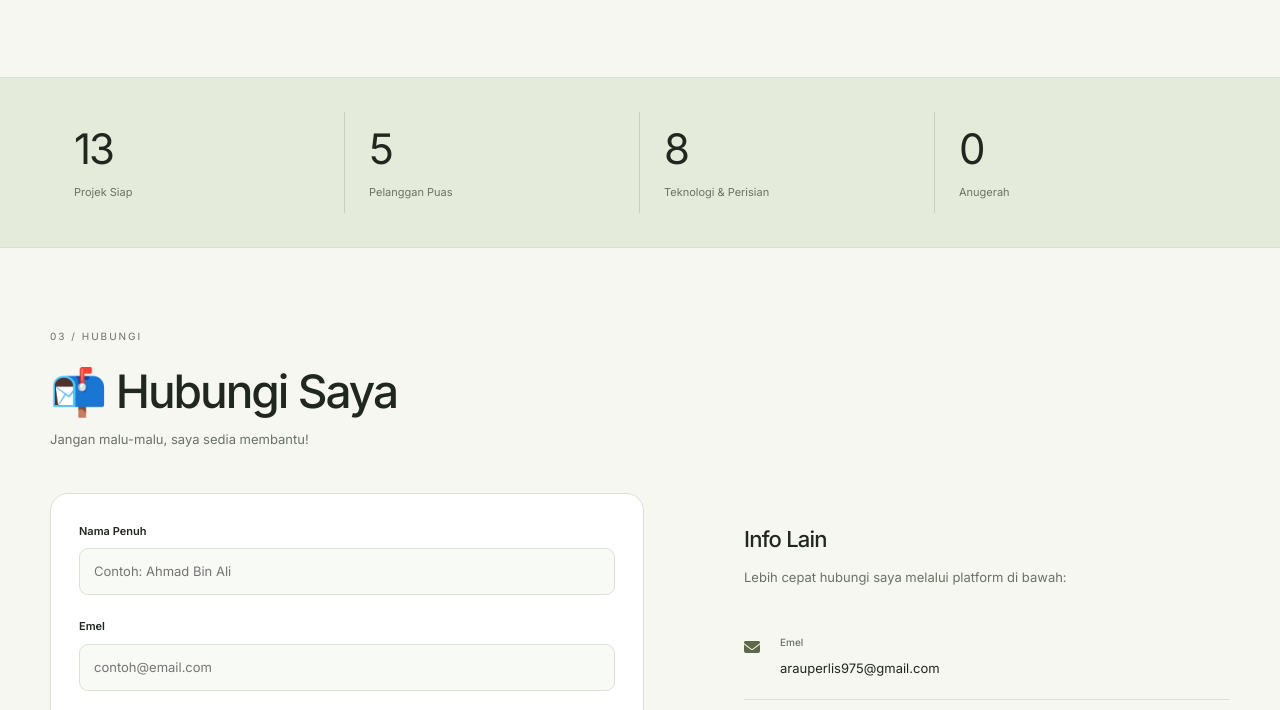
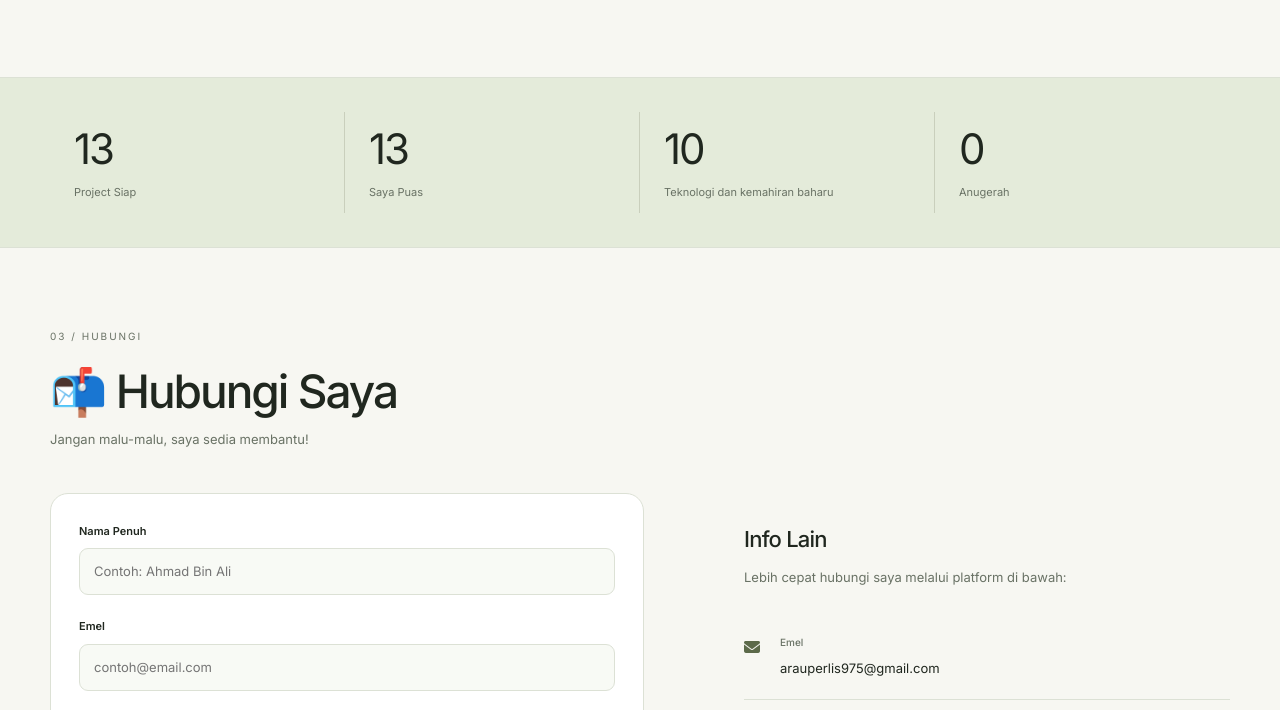
Before and after one commit to tiadanamadisini/portfolio, a plain HTML site: page index.html in a window 1280 px wide. Shown: the part 4535-5245 px from the top of the page. Drawn offline with Linux system fonts and the light colour scheme.

Commit message:
Update index.html

```diff
--- a/index.html
+++ b/index.html
@@ -283,15 +283,15 @@ section#home{min-height:720px;padding-top:88px;padding-bottom:110px;gap:76px}.gr
             <div class="stats-grid">
                 <div class="portfolio-card">
                     <h3 id="countProjects">0</h3>
-                    <p>Projek Siap</p>
+                    <p>Project Siap</p>
                 </div>
                 <div class="portfolio-card">
                     <h3 id="countClients">0</h3>
-                    <p>Pelanggan Puas</p>
+                    <p>Saya Puas</p>
                 </div>
                 <div class="portfolio-card">
                     <h3 id="countTech">0</h3>
-                    <p>Teknologi & Perisian</p>
+                    <p>Teknologi dan kemahiran baharu</p>
                 </div>
                 <div class="portfolio-card">
                     <h3 id="countAwards">0</h3>
@@ -826,8 +826,8 @@ section#home{min-height:720px;padding-top:88px;padding-bottom:110px;gap:76px}.gr
         function initCounters() {
             const counters = [
                 { id: 'countProjects', target: projectsData.length },
-                { id: 'countClients', target: 5 },
-                { id: 'countTech', target: 8 },
+                { id: 'countClients', target: 13 },
+                { id: 'countTech', target: 10 },
                 { id: 'countAwards', target: 0 }
             ];
 
```
